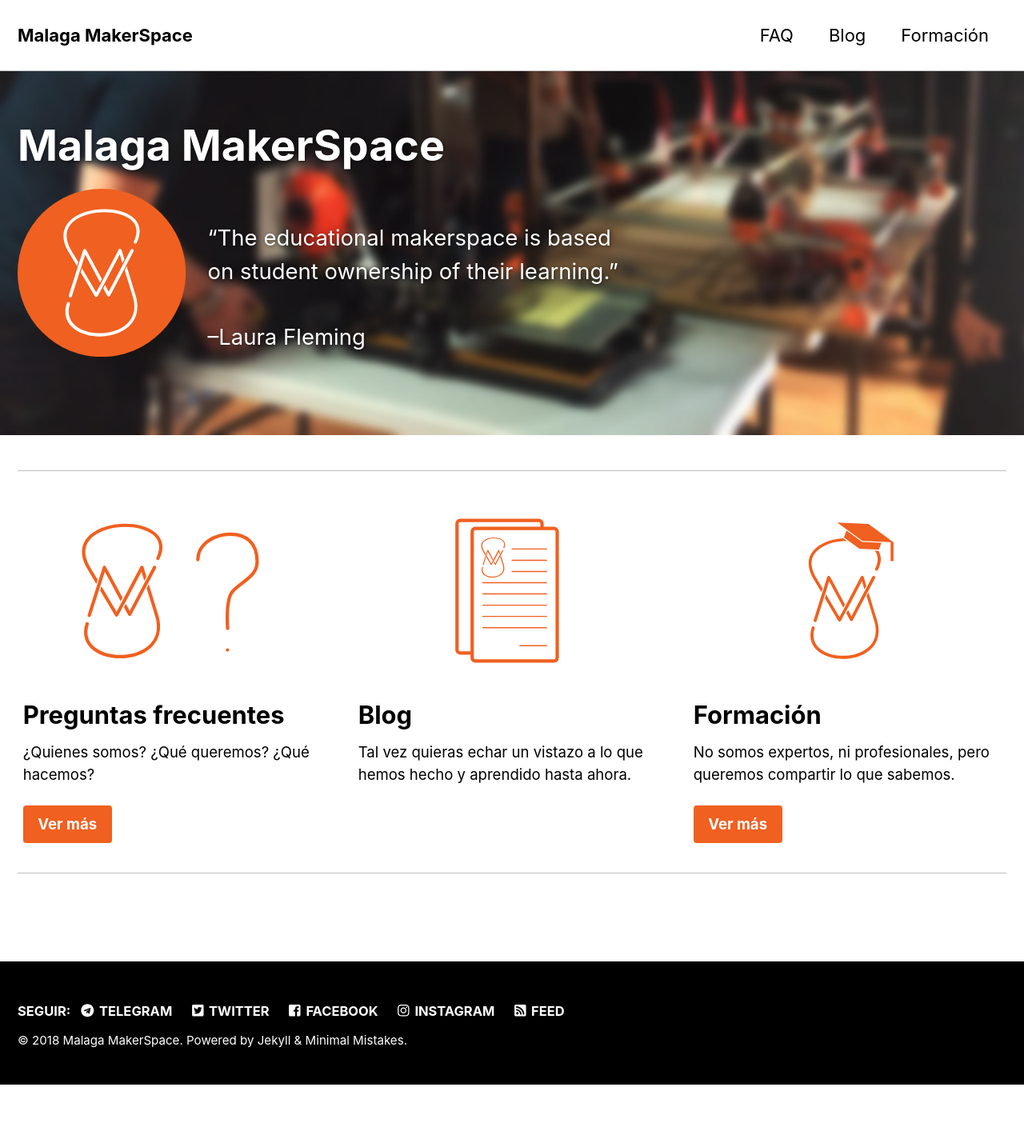
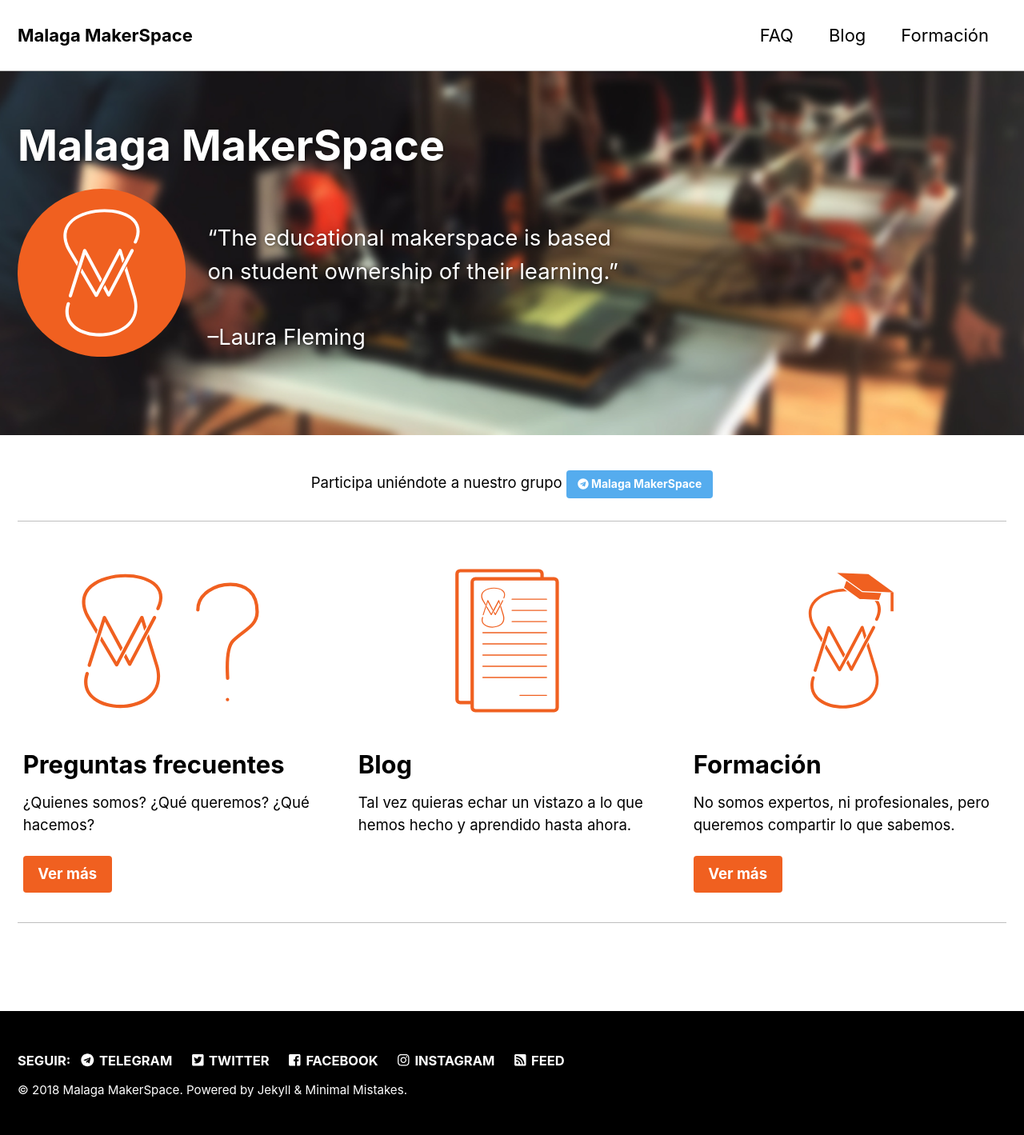
Before and after one commit to MalagaMakerSpace/malagamakerspace.github.io, a Jekyll site: the page built from _pages/home.md, in a window 1280 px wide. Shown: the whole page at 80% size. Built offline with Jekyll 4.4.1, drawn with Linux system fonts in a browser that asks for light colours; cached includes are drawn as plain includes; nearby versions of some CDN libraries; before the commit the page ends 1356 px from its top, so only the background shows below that.

Commit message:
Añadido boton telegram

```diff
--- a/_pages/home.md
+++ b/_pages/home.md
@@ -20,6 +20,8 @@
     url: /formacion/fdm-basico
     btn_class: btn--primary
     image_path: /assets/images/mms-formacion.svg
+intro:
+  - excerpt: 'Participa uniéndote a nuestro grupo [<i class="fab fa-telegram"></i> Malaga MakerSpace](https://t.me/makerspacemalaga){: .btn .btn--twitter}'
 ---
 
 {% include feature_row id="intro" type="center" %}
```
Also changed, not shown: 2 other files.
